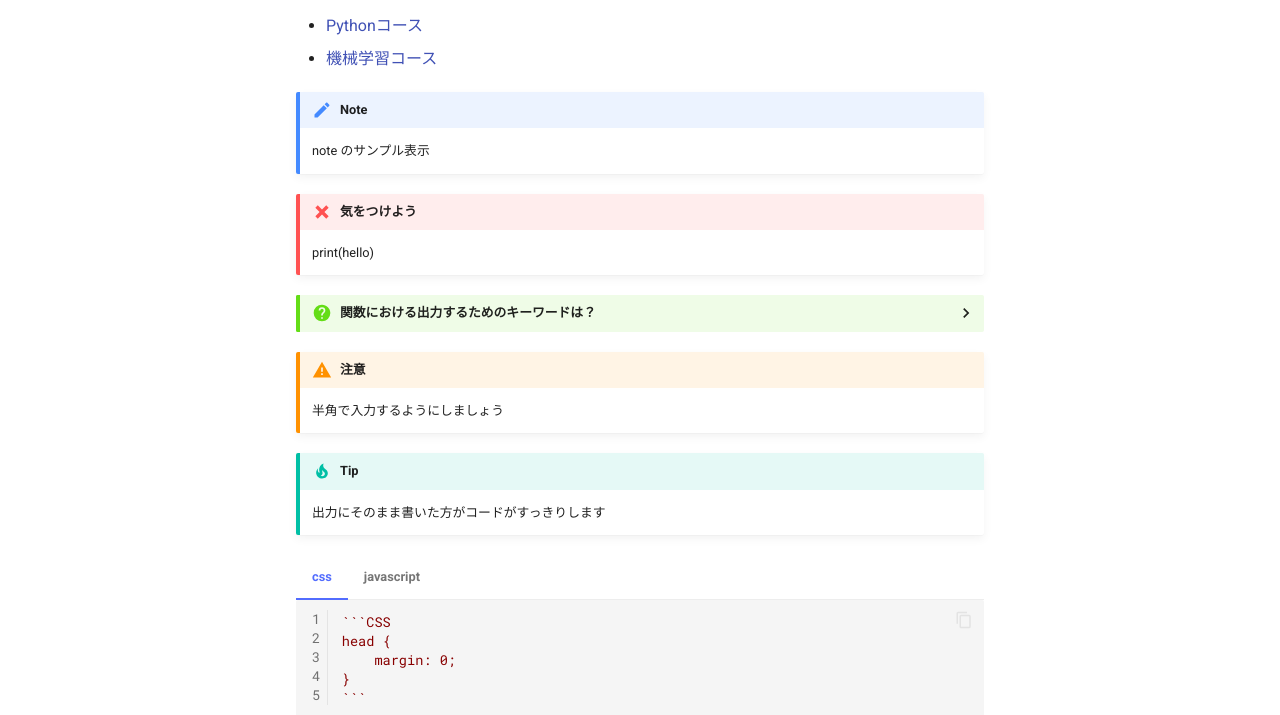
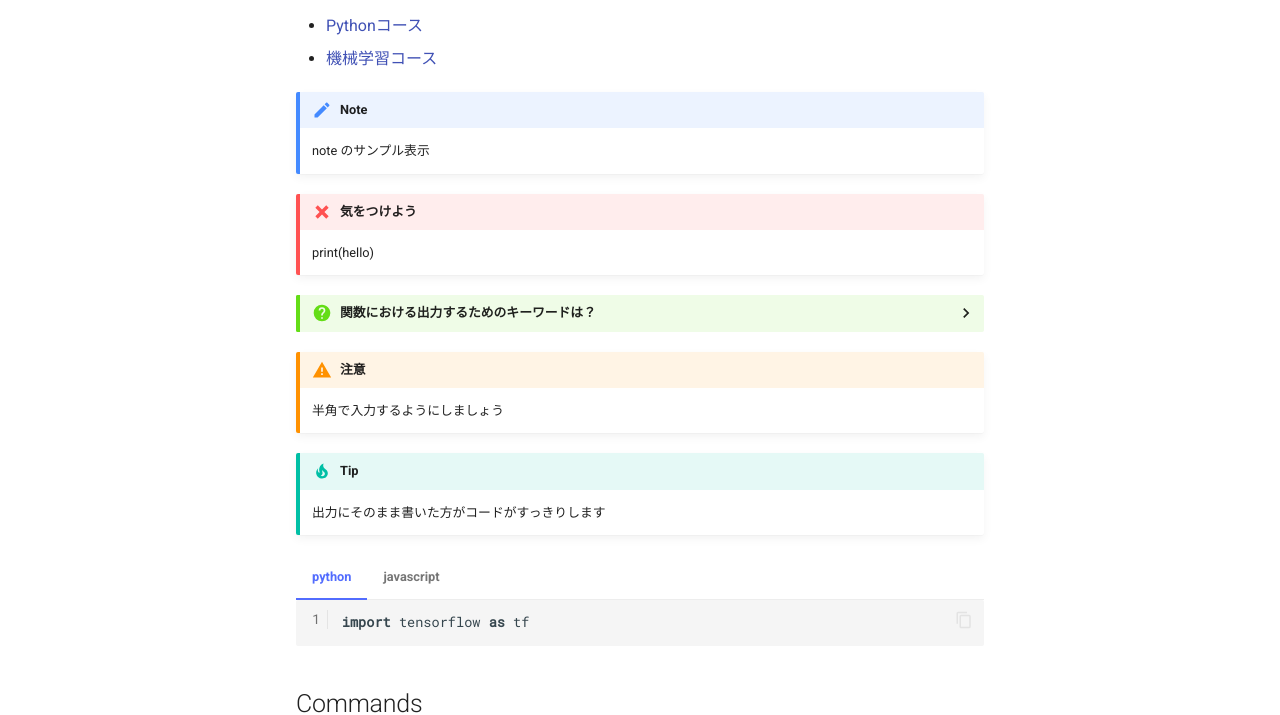
Before and after one commit to 0223juvet/pypage, a plain HTML site: page index.html in a window 1280 px wide. Shown: the part 266-981 px from the top of the page. Drawn offline with nearby package versions, Linux system fonts and the light colour scheme.

Commit message:
Deployed f8a027d with MkDocs version: 1.2.2

````diff
--- a/index.html
+++ b/index.html
@@ -495,16 +495,8 @@
 <p class="admonition-title">Tip</p>
 <p>出力にそのまま書いた方がコードがすっきりします</p>
 </div>
-<div class="tabbed-set" data-tabs="1:2"><input checked="checked" id="__tabbed_1_1" name="__tabbed_1" type="radio" /><label for="__tabbed_1_1">css</label><div class="tabbed-content">
-<table class="highlighttable"><tr><td class="linenos"><div class="linenodiv"><pre><span></span><span class="normal">1</span>
-<span class="normal">2</span>
-<span class="normal">3</span>
-<span class="normal">4</span>
-<span class="normal">5</span></pre></div></td><td class="code"><div class="highlight"><pre><span></span><code>```CSS
-head {
-    margin: 0;
-}
-```
+<div class="tabbed-set" data-tabs="1:2"><input checked="checked" id="__tabbed_1_1" name="__tabbed_1" type="radio" /><label for="__tabbed_1_1">python</label><div class="tabbed-content">
+<table class="highlighttable"><tr><td class="linenos"><div class="linenodiv"><pre><span></span><span class="normal">1</span></pre></div></td><td class="code"><div class="highlight"><pre><span></span><code><span class="kn">import</span> <span class="nn">tensorflow</span> <span class="k">as</span> <span class="nn">tf</span>
 </code></pre></div>
 </td></tr></table>
 </div>
````
Also changed, not shown: search/search_index.json (+1 -1 lines), 1 other file.
